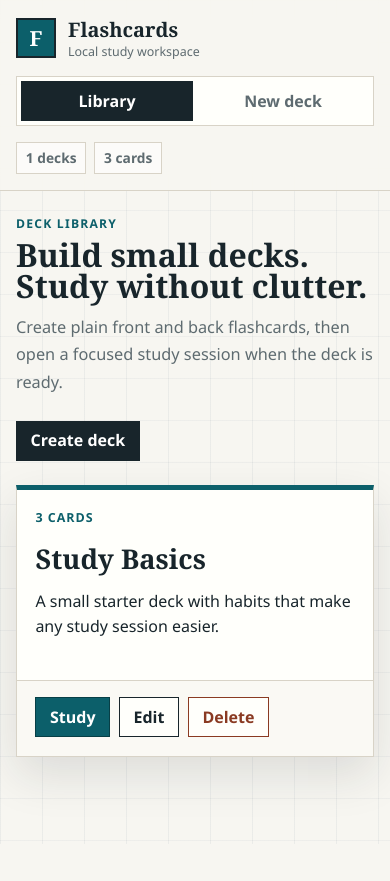
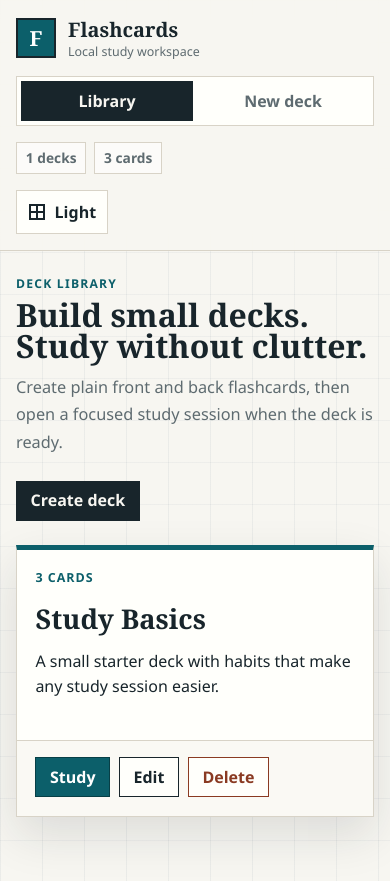
Before and after one commit to nitonise/learning-with-flashcards, an Angular app: page /decks in a window 390 px wide. Before the commit the page ends 844 px from the top, so only its background shows below. Built offline with nearby package versions, Linux system fonts and the light colour scheme.

Commit message:
feat(theme): add light and dark theme toggle

```diff
--- a/src/app/app.html
+++ b/src/app/app.html
@@ -23,6 +23,23 @@
       <span>{{ deckCount() }} decks</span>
       <span>{{ cardCount() }} cards</span>
     </div>
+
+    <button
+      class="theme-toggle"
+      type="button"
+      aria-label="Dark theme"
+      [attr.aria-pressed]="themeService.isDark()"
+      (click)="themeService.toggleTheme()"
+    >
+      <span class="theme-toggle__icon" aria-hidden="true">
+        @if (themeService.isDark()) {
+          <span class="theme-toggle__moon"></span>
+        } @else {
+          <span class="theme-toggle__sun"></span>
+        }
+      </span>
+      <span>{{ themeService.isDark() ? 'Dark' : 'Light' }}</span>
+    </button>
   </header>
 
   <main class="app-main" tabindex="-1">
--- a/src/app/app.scss
+++ b/src/app/app.scss
@@ -6,8 +6,8 @@
 .app-shell {
   min-height: 100vh;
   background:
-    linear-gradient(90deg, rgba(12, 49, 73, 0.05) 1px, transparent 1px),
-    linear-gradient(180deg, rgba(12, 49, 73, 0.04) 1px, transparent 1px),
+    linear-gradient(90deg, var(--grid-line-strong) 1px, transparent 1px),
+    linear-gradient(180deg, var(--grid-line) 1px, transparent 1px),
     var(--surface);
   background-size: 42px 42px;
 }
@@ -17,12 +17,12 @@
   top: 0;
   z-index: 10;
   display: grid;
-  grid-template-columns: minmax(220px, 1fr) auto minmax(180px, 1fr);
+  grid-template-columns: minmax(220px, 1fr) auto auto auto;
   align-items: center;
   gap: 1rem;
   padding: 1rem clamp(1rem, 4vw, 2.5rem);
   border-bottom: 1px solid var(--line);
-  background: rgba(247, 246, 241, 0.94);
+  background: var(--topbar-bg);
   backdrop-filter: blur(18px);
 }
 
@@ -41,7 +41,7 @@
   place-items: center;
   border: 2px solid var(--ink);
   background: var(--accent);
-  color: #ffffff;
+  color: var(--on-strong);
   font-family: Georgia, 'Times New Roman', serif;
   font-size: 1.3rem;
   font-weight: 700;
@@ -84,7 +84,7 @@
 .primary-nav a:hover,
 .primary-nav a.is-active {
   background: var(--ink);
-  color: #ffffff;
+  color: var(--surface);
 }
 
 .library-count {
@@ -99,7 +99,51 @@
 .library-count span {
   padding: 0.35rem 0.55rem;
   border: 1px solid var(--line);
-  background: rgba(255, 255, 255, 0.56);
+  background: var(--subtle-panel);
+}
+
+.theme-toggle {
+  display: inline-flex;
+  min-height: 2.75rem;
+  align-items: center;
+  justify-content: center;
+  gap: 0.5rem;
+  border: 1px solid var(--line);
+  background: var(--panel);
+  color: var(--ink);
+  padding: 0.5rem 0.7rem;
+  font-weight: 800;
+  line-height: 1;
+}
+
+.theme-toggle:hover {
+  border-color: var(--ink);
+}
+
+.theme-toggle__icon {
+  display: grid;
+  width: 1.15rem;
+  height: 1.15rem;
+  place-items: center;
+}
+
+.theme-toggle__sun,
+.theme-toggle__moon {
+  display: block;
+  width: 1rem;
+  height: 1rem;
+}
+
+.theme-toggle__sun {
+  border: 2px solid currentColor;
+  background:
+    linear-gradient(currentColor 0 0) center / 2px 100% no-repeat,
+    linear-gradient(currentColor 0 0) center / 100% 2px no-repeat;
+}
+
+.theme-toggle__moon {
+  border-radius: 50%;
+  box-shadow: inset -0.35rem 0 0 currentColor;
 }
 
 .app-main {
@@ -125,4 +169,8 @@
   .library-count {
     justify-content: start;
   }
+
+  .theme-toggle {
+    justify-self: start;
+  }
 }
--- a/src/app/app.ts
+++ b/src/app/app.ts
@@ -2,6 +2,7 @@ import { ChangeDetectionStrategy, Component, computed, inject } from '@angular/c
 import { RouterLink, RouterLinkActive, RouterOutlet } from '@angular/router';
 
 import { DeckStore } from './core/deck-store';
+import { ThemeService } from './core/theme';
 import { Toast } from './shared/toast/toast';
 
 @Component({
@@ -13,6 +14,7 @@ import { Toast } from './shared/toast/toast';
 })
 export class App {
   private readonly deckStore = inject(DeckStore);
+  protected readonly themeService = inject(ThemeService);
 
   protected readonly deckCount = computed(() => this.deckStore.decks().length);
   protected readonly cardCount = this.deckStore.totalCards;
--- /dev/null
+++ b/src/app/core/theme.ts
@@ -0,0 +1,91 @@
+import { DOCUMENT, isPlatformBrowser } from '@angular/common';
+import {
+  computed,
+  effect,
+  inject,
+  Injectable,
+  PLATFORM_ID,
+  signal,
+} from '@angular/core';
+
+export type Theme = 'light' | 'dark';
+
+const storageKey = 'flashcards.theme';
+
+@Injectable({
+  providedIn: 'root',
+})
+export class ThemeService {
+  private readonly document = inject(DOCUMENT);
+  private readonly isBrowser = isPlatformBrowser(inject(PLATFORM_ID));
+  private readonly selectedTheme = signal<Theme>(this.getInitialTheme());
+
+  readonly theme = this.selectedTheme.asReadonly();
+  readonly isDark = computed(() => this.theme() === 'dark');
+
+  constructor() {
+    effect(() => {
+      const theme = this.theme();
+
+      this.document.documentElement.setAttribute('data-theme', theme);
+      this.document.documentElement.style.colorScheme = theme;
+      this.storeTheme(theme);
+    });
+  }
+
+  toggleTheme(): void {
+    this.selectedTheme.update((theme) => (theme === 'dark' ? 'light' : 'dark'));
+  }
+
+  private getInitialTheme(): Theme {
+    const storedTheme = this.getStoredTheme();
+
+    if (storedTheme !== null) {
+      return storedTheme;
+    }
+
+    if (this.prefersDarkTheme()) {
+      return 'dark';
+    }
+
+    return 'light';
+  }
+
+  private getStoredTheme(): Theme | null {
+    if (!this.isBrowser) {
+      return null;
+    }
+
+    try {
+      const storedTheme = localStorage.getItem(storageKey);
+
+      return isTheme(storedTheme) ? storedTheme : null;
+    } catch {
+      return null;
+    }
+  }
+
+  private storeTheme(theme: Theme): void {
+    if (!this.isBrowser) {
+      return;
+    }
+
+    try {
+      localStorage.setItem(storageKey, theme);
+    } catch {
+      return;
+    }
+  }
+
+  private prefersDarkTheme(): boolean {
+    return (
+      this.isBrowser &&
+      typeof window.matchMedia === 'function' &&
+      window.matchMedia('(prefers-color-scheme: dark)').matches
+    );
+  }
+}
+
+function isTheme(theme: string | null): theme is Theme {
+  return theme === 'light' || theme === 'dark';
+}
--- a/src/app/features/decks/deck-library/deck-library.scss
+++ b/src/app/features/decks/deck-library/deck-library.scss
@@ -49,7 +49,7 @@
   gap: 0.55rem;
   padding: 1rem 1.15rem 1.15rem;
   border-top: 1px solid var(--line);
-  background: rgba(247, 246, 241, 0.66);
+  background: var(--card-actions-bg);
 }
 
 @media (max-width: 680px) {
--- a/src/app/shared/toast/toast.scss
+++ b/src/app/shared/toast/toast.scss
@@ -20,7 +20,7 @@
   border: 1px solid color-mix(in srgb, var(--success) 48%, var(--line));
   background: var(--success-bg);
   color: var(--ink);
-  box-shadow: 0 18px 44px rgba(24, 37, 43, 0.18);
+  box-shadow: var(--shadow);
   padding: 0.72rem 0.72rem 0.72rem 0.9rem;
   pointer-events: auto;
 }
@@ -63,7 +63,7 @@
 
 .toast__dismiss:hover {
   border-color: currentColor;
-  background: rgba(255, 255, 255, 0.52);
+  background: var(--toast-action-bg);
 }
 
 @media (max-width: 560px) {
--- a/src/styles.scss
+++ b/src/styles.scss
@@ -12,7 +12,42 @@
   --success: #356443;
   --success-bg: #edf7ef;
   --focus: #bd7c00;
+  --field-bg: #ffffff;
+  --on-strong: #ffffff;
+  --topbar-bg: rgba(247, 246, 241, 0.94);
+  --subtle-panel: rgba(255, 255, 255, 0.56);
+  --empty-bg: rgba(255, 255, 255, 0.62);
+  --card-actions-bg: rgba(247, 246, 241, 0.66);
+  --toast-action-bg: rgba(255, 255, 255, 0.52);
+  --grid-line: rgba(12, 49, 73, 0.04);
+  --grid-line-strong: rgba(12, 49, 73, 0.05);
   --shadow: 0 18px 44px rgba(24, 37, 43, 0.12);
+}
+
+:root[data-theme='dark'] {
+  color-scheme: dark;
+  --surface: #101719;
+  --panel: #172225;
+  --ink: #f3efe4;
+  --muted: #b4c0bd;
+  --line: #344348;
+  --accent: #54c2b5;
+  --accent-dark: #8ddbd0;
+  --warning: #ff9c78;
+  --warning-bg: #35211b;
+  --success: #75c08c;
+  --success-bg: #1b2d23;
+  --focus: #f3bc4c;
+  --field-bg: #111b1e;
+  --on-strong: #071113;
+  --topbar-bg: rgba(16, 23, 25, 0.94);
+  --subtle-panel: rgba(255, 255, 255, 0.07);
+  --empty-bg: rgba(255, 255, 255, 0.05);
+  --card-actions-bg: rgba(255, 255, 255, 0.05);
+  --toast-action-bg: rgba(255, 255, 255, 0.08);
+  --grid-line: rgba(141, 219, 208, 0.05);
+  --grid-line-strong: rgba(141, 219, 208, 0.07);
+  --shadow: 0 22px 52px rgba(0, 0, 0, 0.35);
 }
 
 * {
@@ -118,7 +153,7 @@ button:disabled {
 .field textarea {
   width: 100%;
   border: 1px solid var(--line);
-  background: #ffffff;
+  background: var(--field-bg);
   color: var(--ink);
   padding: 0.72rem 0.78rem;
 }
@@ -158,13 +193,13 @@ button:disabled {
 
 .button.primary {
   background: var(--ink);
-  color: #ffffff;
+  color: var(--surface);
 }
 
 .button.accent {
   border-color: var(--accent-dark);
   background: var(--accent);
-  color: #ffffff;
+  color: var(--on-strong);
 }
 
 .button.danger {
@@ -186,7 +221,7 @@ button:disabled {
   justify-items: start;
   padding: clamp(1.2rem, 4vw, 2rem);
   border: 1px dashed var(--line);
-  background: rgba(255, 255, 255, 0.62);
+  background: var(--empty-bg);
 }
 
 .empty-state p {
```
Also changed, not shown: 1 other file (tests, documents, lock files or other folders).
